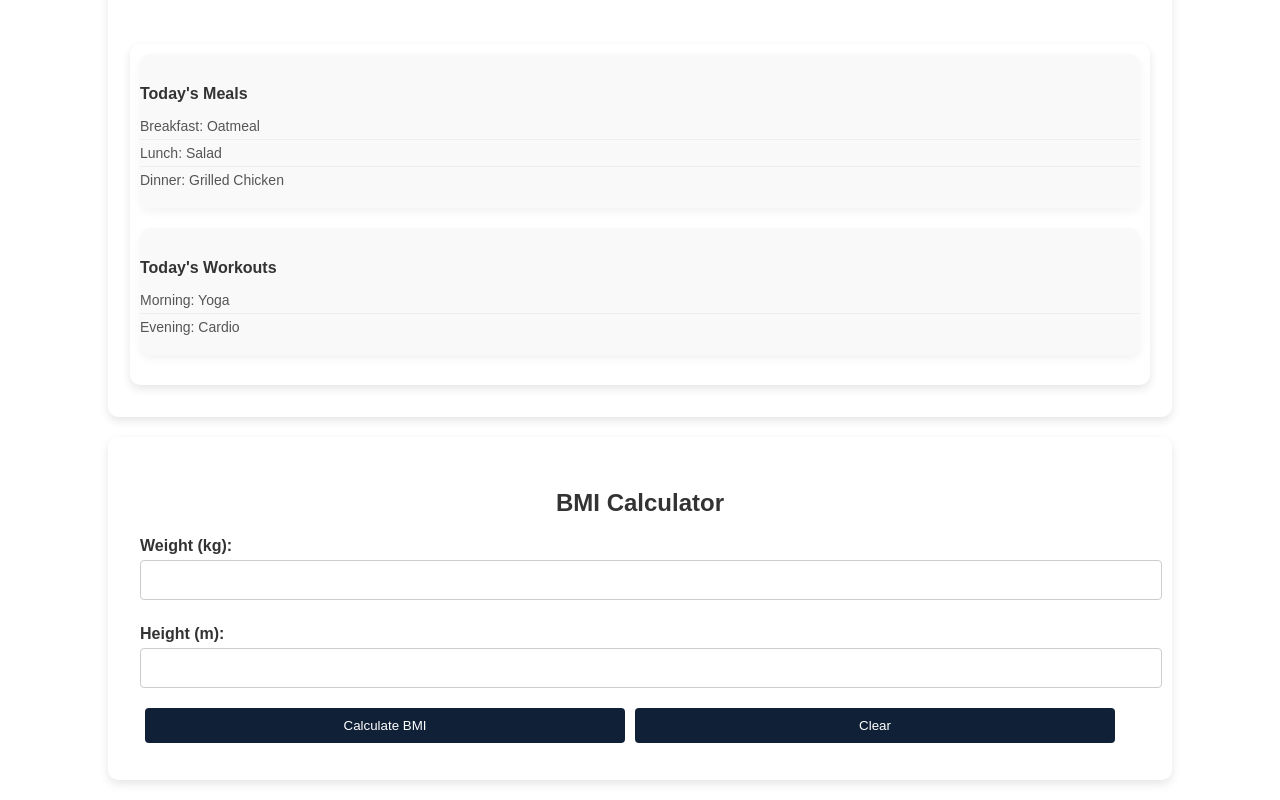
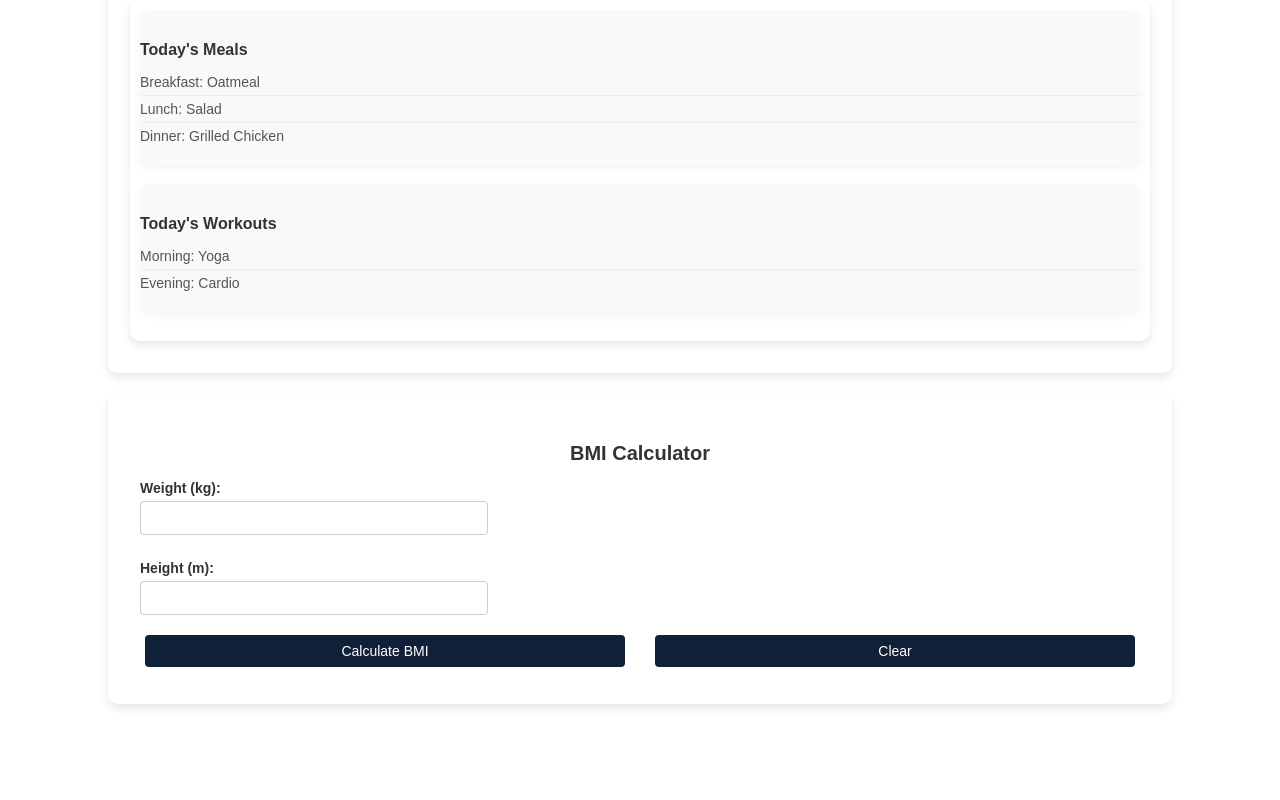
Before and after one commit to mekachi015/Royal-Fitness-Solutions, an Angular app in the folder Frontend/Royal-Fitness-Solutions/: page /home in a window 1280 px wide. Shown: the part 537-1337 px from the top of the page. After the commit the page ends 1261 px from the top, so only its background shows below. Built offline with nearby package versions, Linux system fonts and the light colour scheme; sample sign-in values are in the browser's storage.

Commit message:
bmi calculator styles changed

```diff
--- a/Frontend/Royal-Fitness-Solutions/src/app/components/bmi-calculator/bmi-calculator.component.html
+++ b/Frontend/Royal-Fitness-Solutions/src/app/components/bmi-calculator/bmi-calculator.component.html
@@ -8,13 +8,18 @@
             <label for="height">Height (m):</label>
             <input type="number" id="height" [(ngModel)]="heightMeters" name="height" required>
 
-            <button type="submit">Calculate BMI</button>
+
+           <div class="button-container">
+            <button type="submit" (click)="calculateBMI()">Calculate BMI</button>
             <button type="button" (click)="clearFields()">Clear</button>
+           </div>
         </form>
     </div>
 
     <div class="result-container" *ngIf="bmi !== null">
         <h3>Your BMI: {{ bmi | number:'1.2-2' }}</h3>
         <h4>Category: {{ category }}</h4>
+
+        <button class="save-details">Save Details</button>
     </div>
 </div>
--- a/Frontend/Royal-Fitness-Solutions/src/app/components/bmi-calculator/bmi-calculator.component.scss
+++ b/Frontend/Royal-Fitness-Solutions/src/app/components/bmi-calculator/bmi-calculator.component.scss
@@ -68,3 +68,65 @@ h3, h4 {
     margin: 10px 0;
     color: #333;
 }
+
+@media (min-width: 430px) {
+
+    h2 {
+        font-size: 20px; /* Smaller heading size */
+        margin-bottom: 15px; /* Adjust margin */
+    }
+
+    label {
+        font-size: 14px; /* Smaller font size for labels */
+    }
+
+    input {
+        font-size: 14px; /* Smaller font size for input fields */
+        padding: 8px; /* Adjust padding */
+    }
+
+    .button-container{
+        display: flex;
+        justify-content: space-between;
+    }
+    button {
+        padding: 8px; /* Adjust button padding */
+        font-size: 14px; /* Smaller font size for buttons */
+
+    }
+
+    .result-container {
+        padding: 10px; /* Adjust padding in the result container */
+    }
+
+    h3, h4 {
+        font-size: 16px; /* Smaller font size for result headings */
+        margin: 5px 0; /* Adjust margins */
+    }
+
+    #weight, #height{
+        width: 330px;
+    }
+
+    .save-details {
+        width: 80%;
+        padding: 10px;
+        background-color: var(--primary-colour);
+        color: white;
+        border: none;
+        border-radius: 4px;
+        cursor: pointer;
+        transition: background-color 0.3s;
+        margin: 5px;
+    }
+
+    // /* Add this hover effect */
+    // .save-details:hover {
+    //     background-color: var(--secondary-colour); /* Change color on hover */
+    // }
+
+    button:hover{
+        background-color: var(--secondary-colour);
+    }
+
+}
--- a/Frontend/Royal-Fitness-Solutions/src/app/components/meal-and-workout/meal-and-workout.component.scss
+++ b/Frontend/Royal-Fitness-Solutions/src/app/components/meal-and-workout/meal-and-workout.component.scss
@@ -107,10 +107,11 @@
     .weekdays {
       flex-direction: row;
       align-items: center;
+      margin-bottom: 0;
     }
 
     .day {
-      margin-bottom: 15px;
+      margin-bottom: 1px;
     }
 
     .day-name {
```
